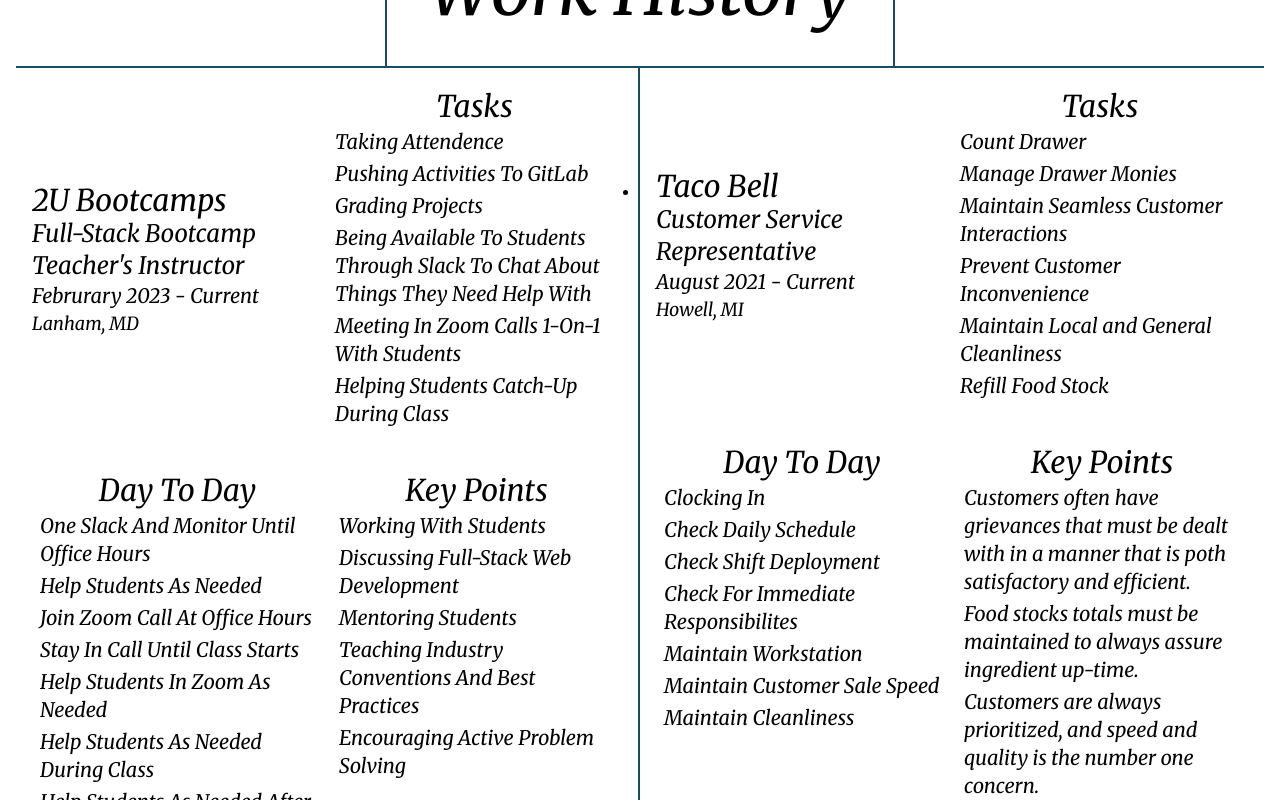
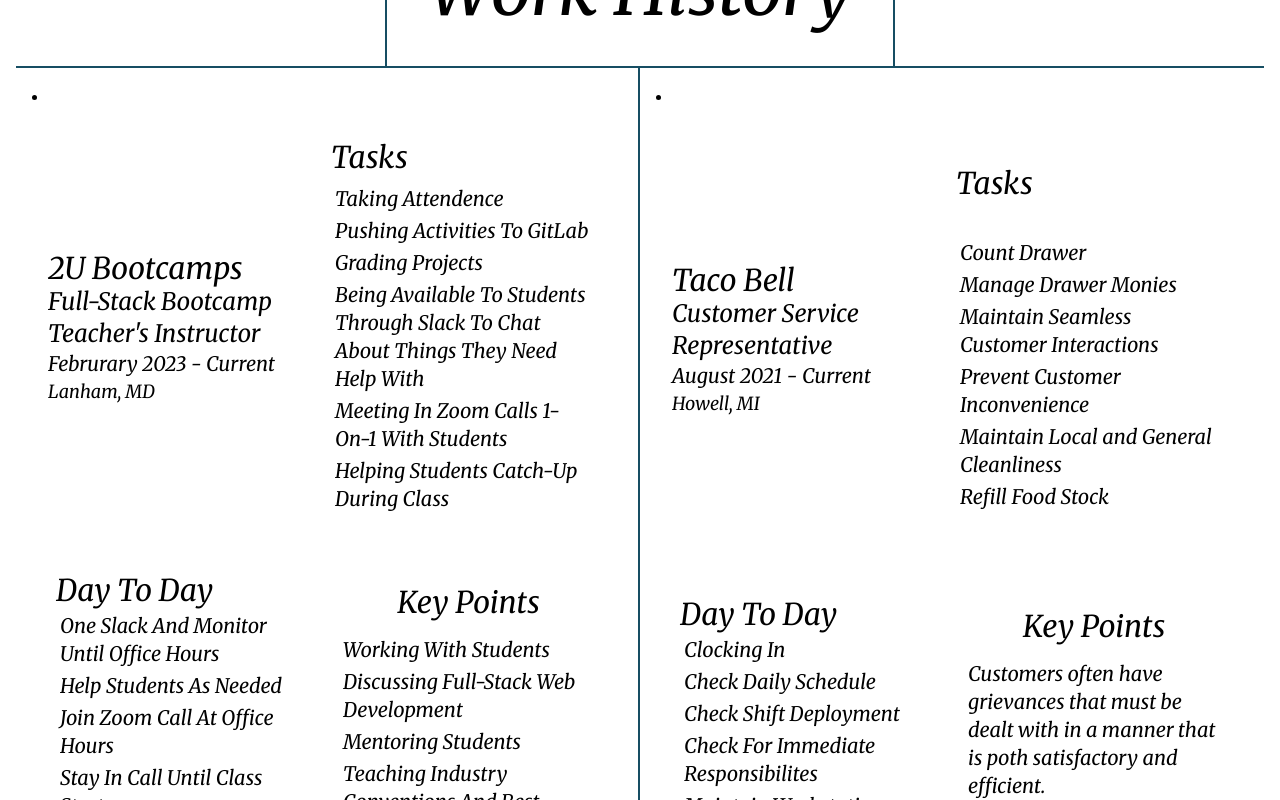
Before and after one commit to ProgrammingAStorm/Resume-Template, a React (Vite) app: page / in a window 1280 px wide. Shown: the part 1320-2120 px from the top of the page. Built offline with nearby package versions, Linux system fonts and the light colour scheme.

Commit message:
Fixed Work History: List Disc, Layout, Border

```diff
--- a/src/components/WorkHistory.tsx
+++ b/src/components/WorkHistory.tsx
@@ -8,14 +8,10 @@
         // Current box being added
         let currentBox: Array<ReactNode> = [];
 
-        // Loops over the tools
-        entries.forEach((entry, index) => {
-            // Checks to see if the current box is filled
-            if (currentBox.length < total) {
-                // If not then it pushes the li to the current box
-                currentBox.push(<li key={index} className="list-disc border-cyan-900 odd:border-r-2 even:border-y-2 first:border-y-2 last:border-l-2 w-1/2">
-                    <article className="flex flex-col items-center">
-                        <aside className="flex m-3">
+        const getHistory = (entry: WorkHistoryData, index: number) => {
+            return <li key={index} className="list-disc list-inside p-4 w-1/2 h-1/2 border-cyan-900 first:border-y-2 last:border-x-2 odd:border-r-2 even:border-y-2">
+                <article className="flex flex-col items-stretch w-full h-full">
+                    <aside className="flex m-3 h-1/2">
                         <div className="flex flex-col m-1 items-start justify-center w-1/2">
                             <h2 className="text-3xl">{entry.employer}</h2>
 
@@ -26,7 +22,7 @@
                             <h4 className="text-lg">{entry.local}</h4>
                         </div>
 
-                            <div className="flex flex-col m-2 items-center justify-evenly w-1/2">
+                        <div className="flex flex-col m-3 items-stretch justify-evenly w-1/2">
                             <h4 className="text-3xl">Tasks</h4>
 
                             <ul>
@@ -43,8 +39,8 @@
                         </div>
                     </aside>
 
-                        <aside className="flex m-3">
-                            <div className="flex flex-col m-2 items-center w-1/2">
+                    <aside className="flex m-3 h-1/2">
+                        <div className="flex flex-col m-3 items-stretch w-1/2">
                             <h4 className="text-3xl">Day To Day</h4>
 
                             <ul>
@@ -60,8 +56,8 @@
                             </ul>
                         </div>
 
-                            <div className="flex flex-col m-2 items-center w-1/2">
-                                <h4 className="text-3xl">Key Points</h4>
+                        <div className="flex flex-col m-3 items-center w-1/2">
+                            <h4 className="text-3xl m-3">Key Points</h4>
 
                             <ul>
                                 {entry.keyPoints.map((point, index) => {
@@ -77,77 +73,21 @@
                         </div>
                     </aside>
                 </article>
-                </li>);
+            </li>
+        }
+
+        // Loops over the tools
+        entries.forEach((entry, index) => {
+            // Checks to see if the current box is filled
+            if (currentBox.length < total) {
+                // If not then it pushes the li to the current box
+                currentBox.push(getHistory(entry, index));
                 // If it is, then it adds it to the boxes and clears the current box
             } else {
                 boxes.push(currentBox)
                 currentBox = [];
 
-                currentBox.push(<li key={index} className="list-disc border-cyan-900 odd:border-r-2 even:border-y-2 first:border-y-2 last:border-l-2 w-1/2">
-                    <article className="flex flex-col items-center w-1/2">
-                        <aside className="flex m-3">
-                            <div className="flex flex-col m-1 items-start justify-center w-1/2">
-                                <h2 className="text-3xl">{entry.employer}</h2>
-
-                                <h3 className="text-2xl">{entry.title}</h3>
-
-                                <h4 className="text-xl">{entry.time.start} - {entry.current ? "Current" : entry.time.end}</h4>
-
-                                <h4 className="text-lg">{entry.local}</h4>
-                            </div>
-
-                            <div className="flex flex-col m-2 items-center justify-evenly w-1/2">
-                                <h4 className="text-3xl">Tasks</h4>
-
-                                <ul>
-                                    {entry.tasks.map((task, index) => {
-                                        return <li key={index}
-                                            className="m-1"
-                                        >
-                                            <p className="text-xl">
-                                                {task}
-                                            </p>
-                                        </li>
-                                    })}
-                                </ul>
-                            </div>
-                        </aside>
-
-                        <aside className="flex m-3">
-                            <div className="flex flex-col m-2 items-center w-1/2">
-                                <h4 className="text-3xl">Day To Day</h4>
-
-                                <ul>
-                                    {entry.dayToDay.map((day, index) => {
-                                        return <li key={index}
-                                            className="m-1"
-                                        >
-                                            <p className="text-xl">
-                                                {day}
-                                            </p>
-                                        </li>
-                                    })}
-                                </ul>
-                            </div>
-
-                            <div className="flex flex-col m-2 items-center w-1/2">
-                                <h4 className="text-3xl">Key Points</h4>
-
-                                <ul>
-                                    {entry.keyPoints.map((point, index) => {
-                                        return <li key={index}
-                                            className="m-1"
-                                        >
-                                            <p className="text-xl">
-                                                {point}
-                                            </p>
-                                        </li>
-                                    })}
-                                </ul>
-                            </div>
-                        </aside>
-                    </article>
-                </li>);
+                currentBox.push(getHistory(entry, index));
             }
 
             if (currentBox.length === total) {
```
Also changed, not shown: 5 other files (tests, documents, lock files or other folders). Lines whose indentation alone changed are shown as unchanged.
